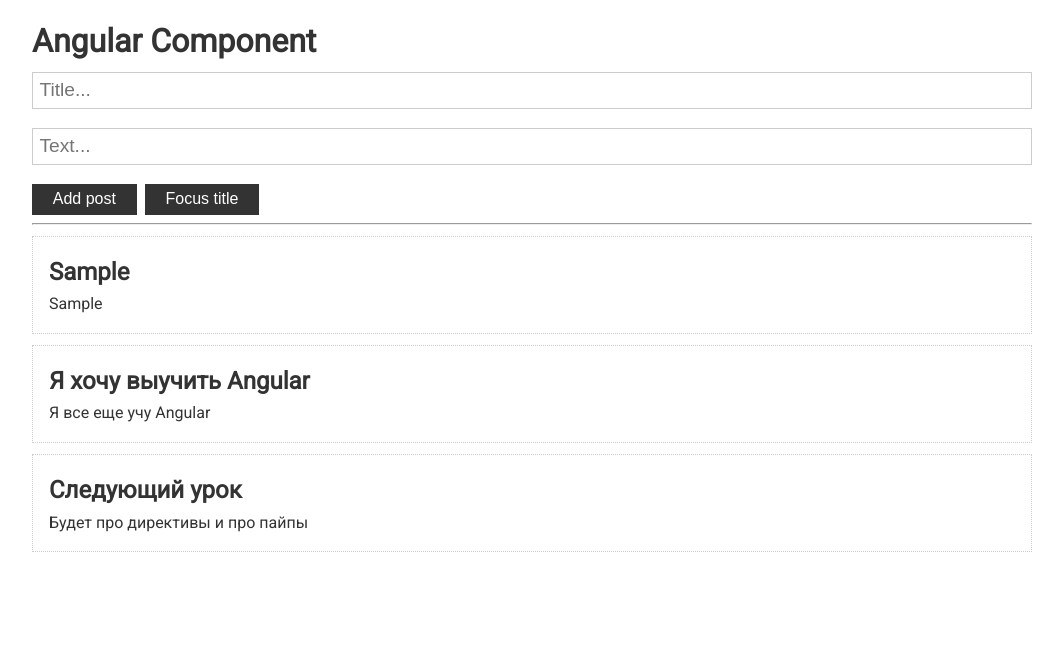
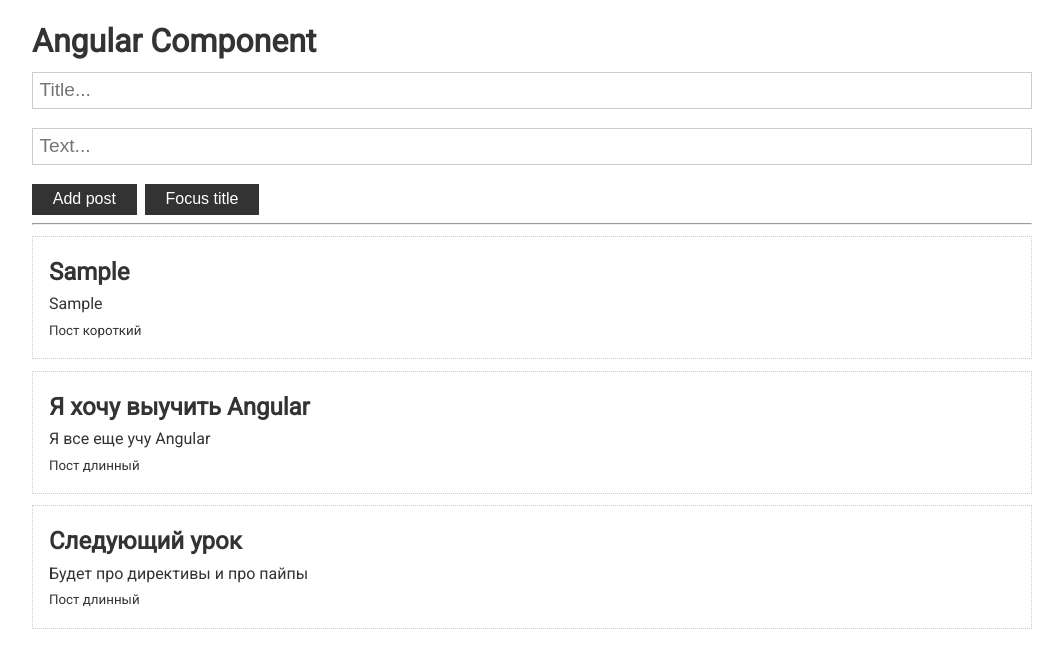
Before and after one commit to ianaomalova/angularCourse, an Angular app: page / in a window 1280 px wide. Both pictures are taken after typing "Sample", "Sample" into the empty fields and a click on the button "Add post". Shown: the top 668 px of the page, without its empty margins (108-1171 px from the left). Built offline with nearby package versions, Linux system fonts and the light colour scheme.

Commit message:
Передача HTML в компонент

```diff
--- a/src/app/app.component.html
+++ b/src/app/app.component.html
@@ -5,5 +5,10 @@
   <app-post
     *ngFor="let p of posts"
     [post]="p"
-  />
+  >
+    <small *ngIf="p.text.length > 10; else short">Пост длинный</small>
+    <ng-template #short>
+      <small>Пост короткий</small>
+    </ng-template>
+  </app-post>
 </div>
--- a/src/app/post/post.component.html
+++ b/src/app/post/post.component.html
@@ -1,4 +1,5 @@
 <div class="card">
   <h2>{{post.title}}</h2>
   <p>{{post.text}}</p>
+  <ng-content></ng-content>
 </div>
```
